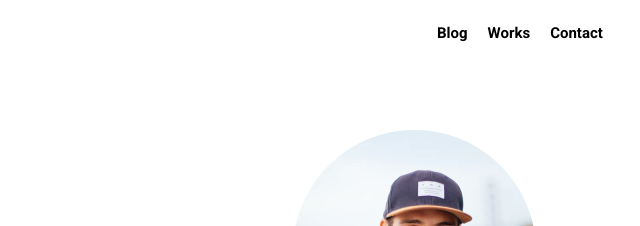
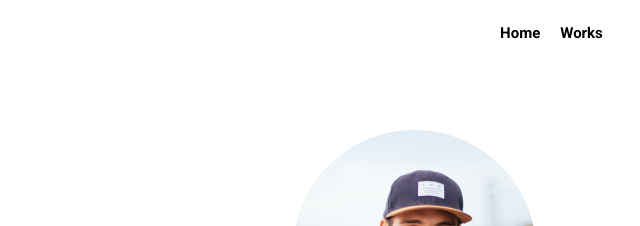
Before and after one commit to LauraEloysa/Portfolio, a plain HTML site: page index.html in a window 1280 px wide. Shown: the top 226 px of the page, 616-1256 px from the left. Drawn offline with Linux system fonts and the light colour scheme.

Commit message:
Linkagem

```diff
--- a/index.html
+++ b/index.html
@@ -12,13 +12,10 @@
         <nav>
             <ul>
                 <li>
-                    <a href="#">Blog</a>
+                    <a href="index.html">Home</a>
                 </li>
                 <li>
-                    <a href="#">Works</a>
-                </li>
-                <li>
-                    <a href="#">Contact</a>
+                    <a href="works.html">Works</a>
                 </li>
             </ul>
         </nav>
```
Also changed, not shown: works.html (+2 -5 lines).
